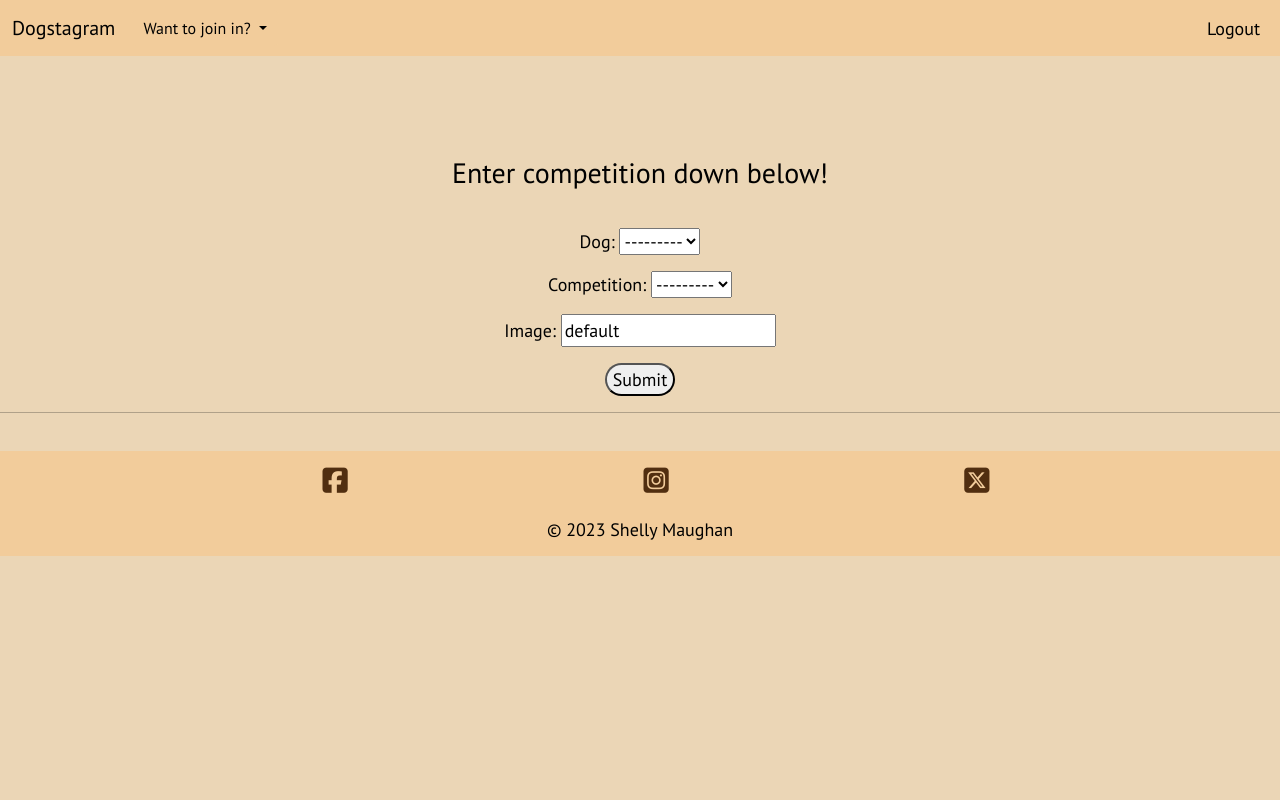
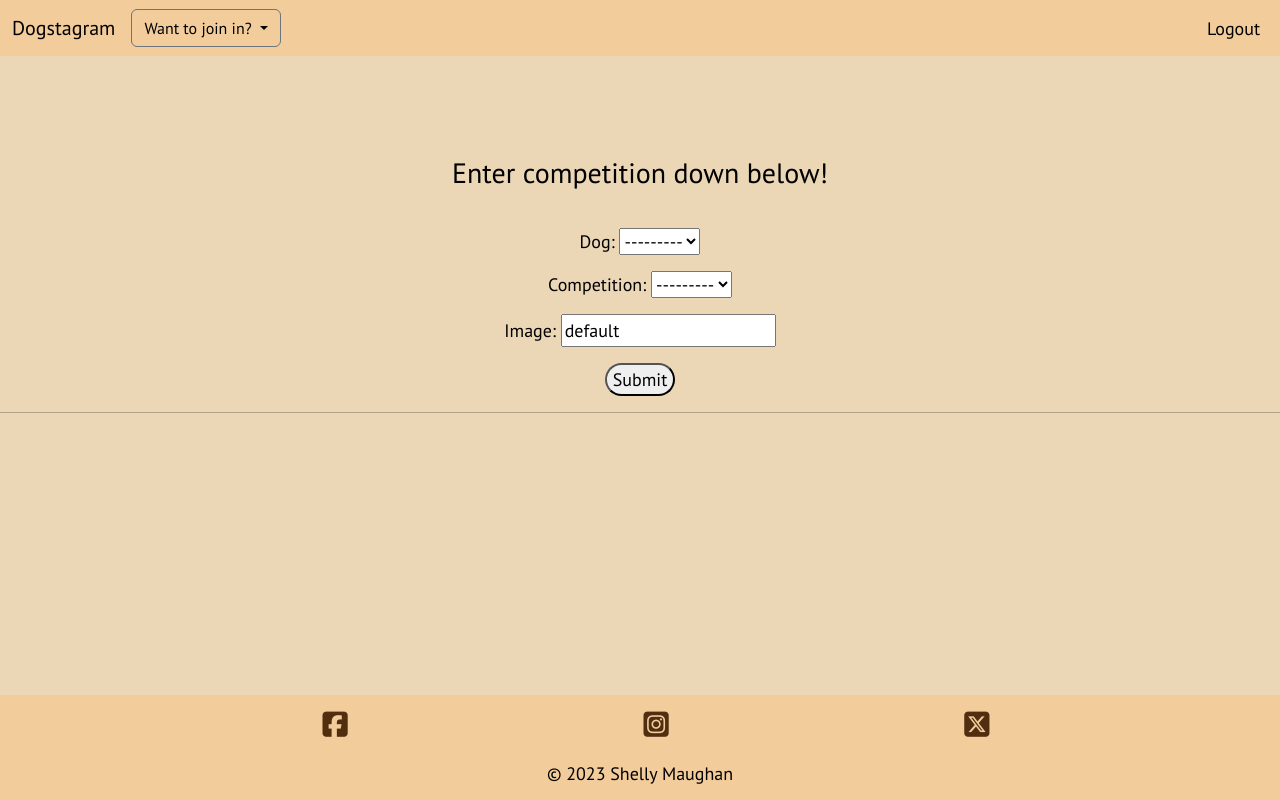
Before and after one commit to shellym96/dog-stagram, a Django app: page /add_photo in a window 1280 px wide. Run offline with Django 3.2, Linux system fonts and the light colour scheme; the visitor is signed in with stand-in values (Sample User, id 1); data that the repository does not hold is empty; some libraries are stand-ins or nearby versions.

Commit message:
Fix footer to stick to bottom of screen

```diff
--- a/static/css/style.css
+++ b/static/css/style.css
@@ -8,6 +8,15 @@ body {
     background-color: rgb(235, 214, 182) !important;
   }
 
+html, body {
+  height: 100%;
+}
+
+  body > footer {
+    position: sticky;
+    top: 100vh;
+  }
+
   /* navbar */
 .navbar {
   background-color: rgb(242, 204, 155);
@@ -16,13 +25,11 @@ body {
 .btn {
   background-color: rgb(242, 204, 155);
   color: black;
-  border: none;
 }
 
 .btn:hover {
   background-color: rgb(242, 204, 155);
   color: black;
-  border: none;
 }
 
 /* homepage */
@@ -47,7 +54,8 @@ footer {
   bottom: 0;
   width: 100%;
   height: 105px;
-  min-height: 100%;
+  display: flex;
+  flex-direction: column;
   text-align: center;
   background-color: rgb(242, 204, 155);
 }
```
